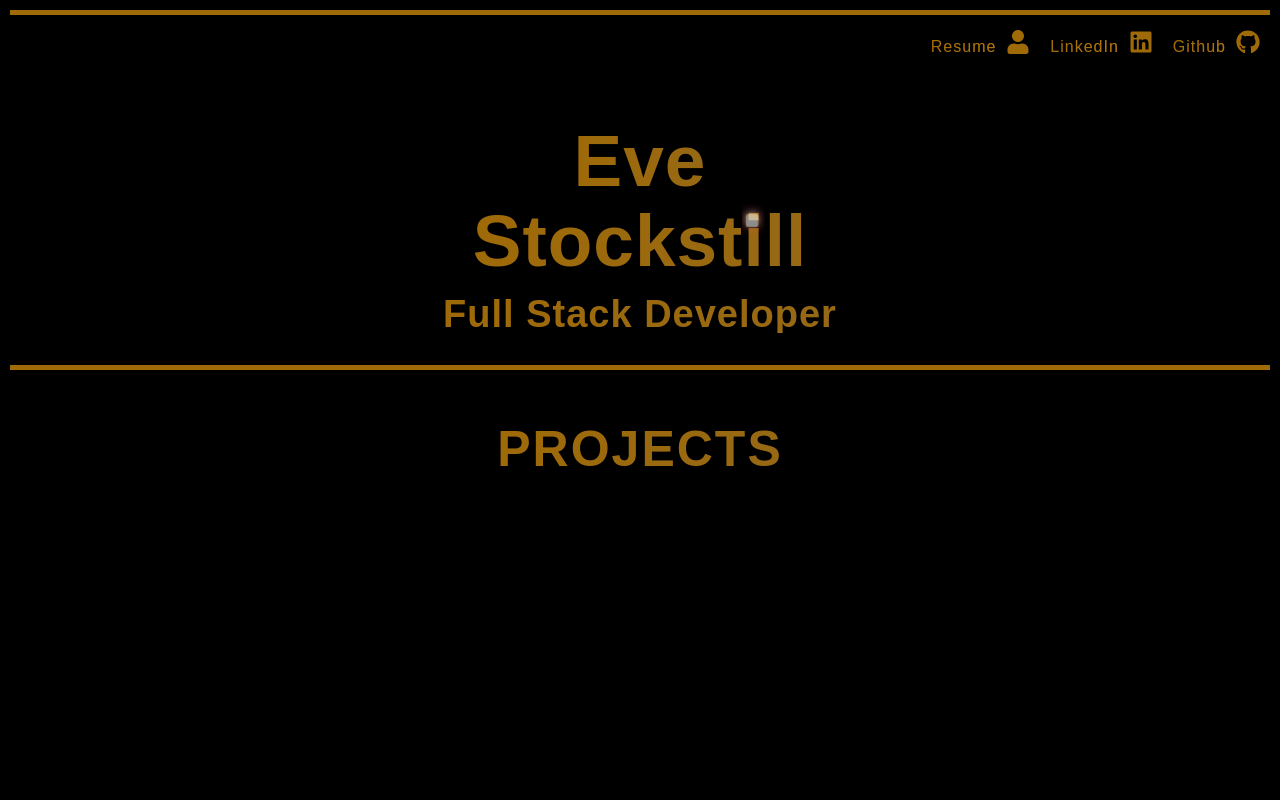
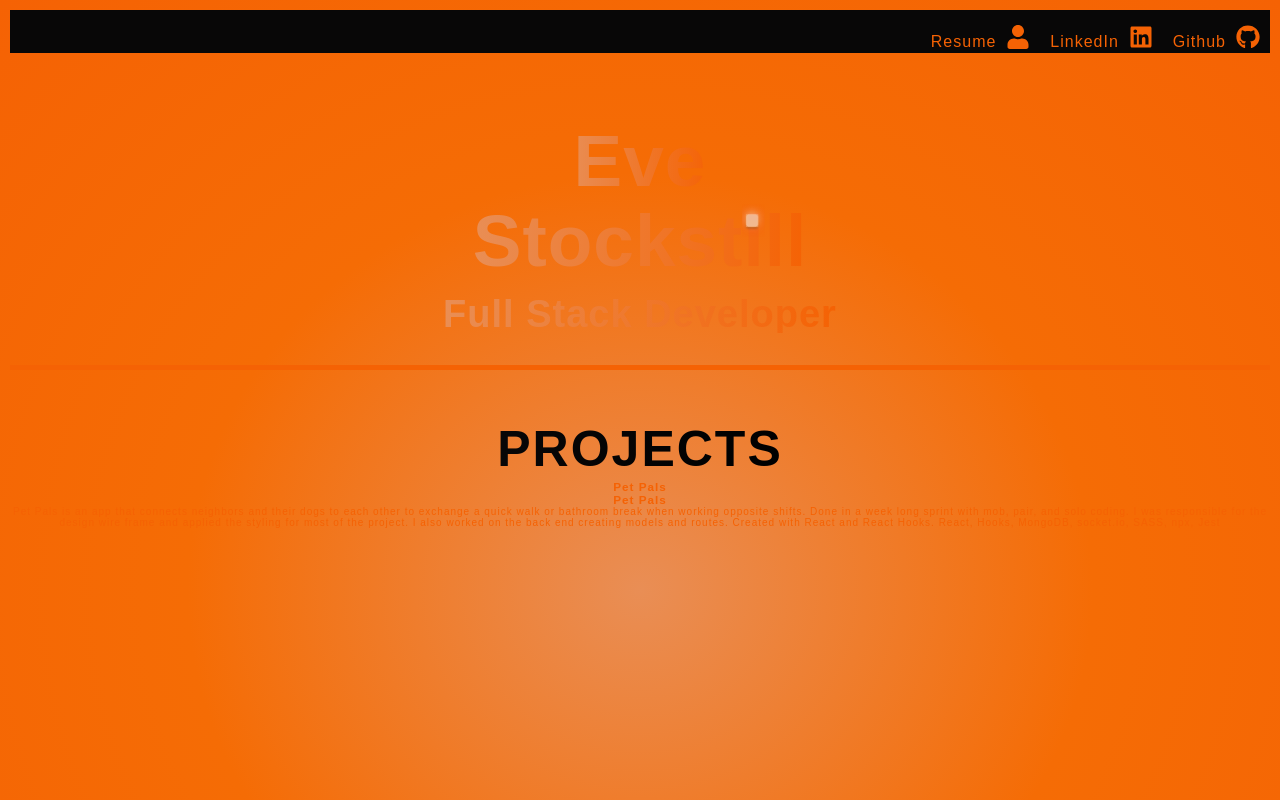
Before and after one commit to evestockstill/evestockstill, a React app: page / in a window 1280 px wide. Shown: the top 800 px of the page. Built offline with nearby package versions, Linux system fonts and the light colour scheme; a web font is replaced by a local one.

Commit message:
started project page and changed color variables

```diff
--- a/src/components/abstract/base.scss
+++ b/src/components/abstract/base.scss
@@ -24,8 +24,11 @@ letter-spacing: .1rem;
 body {
   box-sizing: border-box;
   background: black;
-  color:$grey-med;
-  padding: 1rem; }
+  color:$yellow1;
+//  background: radial-gradient($blue2, $blue);
+ background: radial-gradient( $orange3, $orange2, $orange1);
+  padding: 1rem;
+}
   @media (max-width: 56.25em) {
     body {
       padding: 0; } }
--- a/src/components/abstract/mixins.scss
+++ b/src/components/abstract/mixins.scss
@@ -45,7 +45,7 @@ $font: quiche-sans,sans-serif;
 $font-weight: 700;
 $transform: translate(-50%, -50%);
 $absolute: absolute;
-$background: linear-gradient(to right, $yellow1, $yellow2);
+$background: linear-gradient(to right, $orange3, $orange1);
 $webclip: text;
 $clip:  text;
 $height: 1;
--- a/src/components/abstract/variables.scss
+++ b/src/components/abstract/variables.scss
@@ -4,7 +4,7 @@ $primary-light:rgb(45,130,106);
 $primary-light2: rgb(45,130,106);
 $primary-grey: #777;
 $primary-white: #fff;
-$black: rgb(0, 0, 0);
+$black: rgb(8, 7, 7);
 $black-med: rgba(0, 0, 0, 0.418);
 $red: rgba(202, 49, 43, 0.746);
 $black-clear: rgba(240, 235, 235, 0.276);
@@ -13,12 +13,18 @@ $grey-med: #eee;
 $darkgrey: #999;
 $darkgrey-2: #333;
 $newGreen: rgb(32,133,96);
- $blue: #98b5cc;
-$yellow: #d84603;
-$yellow1: #c1810ad2;
-// $yellow1: #e9aa0ad2;
-// $yellow2: #a30202;
-$yellow2: #b37c18d7;
+ $blue: #38756e;
+ $blue2: rgb(146, 204, 180);
+$yellow: #d84603; //orange bright
+// $yellow1: #c1810ad2;
+$yellow1: #F56204; //orange
+$yellow2: #F56204;
+$peach: rgb(238, 205, 175);
+
+// $yellow1: #c94837; //pink orange
+// $yellow2: #c94837;
+// $yellow2: #a30202; //mustard yellow
+// $yellow2: #b37c18d7; //mustard yellow
 $yellow3: #423419d7;
 $whiteShadow: rgba(#fff, .4);
 $shadow: rgba($yellow, .5);
@@ -29,3 +35,10 @@ $grid-width: 135rem;
 $gutter-vertical: 8rem;
 $gutter-vertical-small: 6rem;
 $gutter-horizontal: 6rem;
+// #9A562E #244440
+$orange1: #F56204; //darker orange
+$peach1: rgb(238, 148, 92); //darker orange
+$orange2: rgb(245, 108, 5); //dark med orange
+$orange3:rgb(233, 142, 85);// med dark orange
+
+// #F67F08 light orange
--- a/src/components/header/Header.scss
+++ b/src/components/header/Header.scss
@@ -15,16 +15,14 @@
 
   .bg-video {
     display: none;
-    filter: contrast(2);
+    // filter: contrast(2);
+    filter: grayscale(1);
     top: 0;
     left: 0;
     height: 100%;
     width: auto;
     z-index: -1;
     background-blend-mode: screen;
-
-
-    // clip-path: circle(44.5% at 50% 50%);
     @include respond(phone) {
       display: none;
     }
@@ -48,6 +46,8 @@
     @include respond(phone) {
       padding-top: 5%;
       font-size: 5.5rem;
+      color: black;
+
     }
      @include respond(tab-port) {
     }
@@ -63,10 +63,11 @@
     text-align: center;
     @include respond(phone) {
       font-size: 2.6rem;
+      color: black;
     }
      @include respond(tab-port) {
       top: 20%;
-      font-size: 3rem;
+      font-size: 3.5rem;
     }
      @include respond(tab-port-big) {
    top: 27%;
@@ -79,6 +80,8 @@
     @include respond(phone) {
       top: 13%;
       font-size: 5.5rem;
+      color: black;
+
 
     }
     @include respond(tab-port) {
@@ -101,7 +104,7 @@
       animation: moveInLeft 1s ease-out, flicker 2.2s linear infinite;
       letter-spacing: 0.2rem;
       @include respond(phone) {
-        color: $yellow1;
+        color: $black;
       }
     }
   }
--- a/src/components/nav/Nav.scss
+++ b/src/components/nav/Nav.scss
@@ -3,9 +3,9 @@ nav {
 display: flex;
 justify-content: flex-end;
 flex-direction: row;
-  border-top: .5rem solid $yellow1;
+  // border-top: .5rem solid $black;
 
-background-color: transparent;
+background-color:$black;
 @include respond(phone) {
   justify-content: center;
 }
@@ -19,28 +19,23 @@ flex-direction: row;
 }
 li {
   display: inline-block;
-  background: linear-gradient(to right, $black, $yellow2);
-    -webkit-background-clip: text;
-    background-clip: text;
-    color: transparent;
+  color: $orange1;
 
 }
 .fa {
- color: $yellow1;
+color: $orange1;
  margin-left: 1rem;
  @include respond(phone) {
      margin-left: .4rem;
    }
  &:hover {
-  //  color: $grey-med;
-  	box-shadow: -1px -1px 20px $whiteShadow, 1px -1px 20px $whiteShadow, -1px 1px 0 $whiteShadow, 1px 1px 0 $whiteShadow, 0 -2px 8px, 0 0 2px, 0 0 5px #ff7e00, 0 0 15px #ff4444, 0 0 2px #ff7e00, 0 2px 3px #000;
+  opacity: .8;
  }
 }
 
 #github, #linkedin, #resume{
   height: 2.4rem;
   width: 2.4rem;
-
   @include respond(phone) {
     height: 2rem;
   width: 2rem;
@@ -52,13 +47,13 @@ li {
    text-align: center;
    font-size: 1.6rem;
    padding: 1.5rem 1rem 0 1rem;
-   color: $yellow1;
+   color: $orange1;
    @include respond(phone) {
      font-size: 1.2rem;
      padding: 2.5rem .7rem 0 .7rem;
    }
    &:hover {
-  	text-shadow: -1px -1px 10px $whiteShadow, 1px -1px 10px $whiteShadow, -1px 1px 0 $whiteShadow, 1px 1px 0 $whiteShadow, 0 -2px 8px, 0 0 2px, 0 0 5px #ff7e00, 0 0 15px #ff4444, 0 0 2px #ff7e00, 0 2px 3px #000;
+  	text-shadow: -1px -1px 5px $whiteShadow, 1px -1px 5px $whiteShadow, -1px 1px 0 $whiteShadow, 1px 1px 0 $whiteShadow, 0 -2px 8px, 0 0 2px, 0 0 5px #ff7e00, 0 0 10px #ff4444, 0 0 2px #ff7e00, 0 2px 3px #000;
  }
  }
 }
--- a/src/components/project/Project.js
+++ b/src/components/project/Project.js
@@ -1,18 +1,37 @@
 import React from 'react';
 import './Project.scss';
+import { text } from '@fortawesome/fontawesome-svg-core';
 // import { NavLink } from 'react-router-dom';
-
 
 const Project = () => {
   return (
-    <main>
-      <section className='section-main'>
-        <div className='center-text'>
+    <section className='section-main'>
+      <div className='title'>
+        <div className='title-text'>
           <h3 className='section-title'>Projects</h3>
-
         </div>
-      </section>
-    </main>
+      </div>
+      <div className='project-container'>
+        <article className='project-item project-item-black'>
+          <div className='front-text'>
+            <h1>Pet Pals</h1>
+          </div>
+          <div className='back-text'>
+            <h1>Pet Pals</h1>
+            <p>
+              Pet Pals is an app that connects neighbors and their dogs to each
+              other to exchange a quick walk or bathroom break when working
+              opposite shifts. Done in a week long sprint with mob, pair, and
+              solo coding. I was responsible for the design wire frame and
+              applied the styling for most of the project. I also worked on the
+              back end creating models and routes. Created with
+              React and React Hooks. React, Hooks, MongoDB, socket.io, SASS,
+              npx, Jest
+            </p>
+          </div>
+        </article>
+      </div>
+    </section>
   );
 };
 
--- a/src/components/project/Project.scss
+++ b/src/components/project/Project.scss
@@ -2,10 +2,10 @@
 
 .section-main{
 //    background: linear-gradient(to right, $yellow1, $yellow2);
-    height: auto;
-    padding-bottom: 4rem;
-  color: $darkgrey;
-  font-size: 4rem;
+    height:100vh;
+//     padding-bottom: 4rem;
+//   color: $darkgrey;
+//   font-size: 4rem;
   text-align: center;
 
 
@@ -15,7 +15,7 @@
     text-transform: uppercase;
     display: inline-block;
     font-weight: 700;
-    background-image: linear-gradient(to right,  $yellow1, $yellow2);
+    background-image: linear-gradient(to right,  $black,black);
     -webkit-background-clip: text;
     background-clip: text;
     color: transparent;
--- a/src/components/resume/Resume.js
+++ b/src/components/resume/Resume.js
@@ -8,7 +8,7 @@ const Resume = () => {
   return (
     <>
       <div className='wrapper'>
-        <div className='signup'>
+        <div className='resume'>
 
         </div>
       </div>
--- a/src/components/resume/Resume.scss
+++ b/src/components/resume/Resume.scss
@@ -1,6 +1,6 @@
 @import '../abstract/global.scss';
-.signup {
 
+.resume {
   background:
     url("../assets/Resume.png");
  background-repeat:no-repeat;
```
Also changed, not shown: src/components/App.js (+9 -3 lines), src/components/nav/Nav.js (+11 -10 lines).
